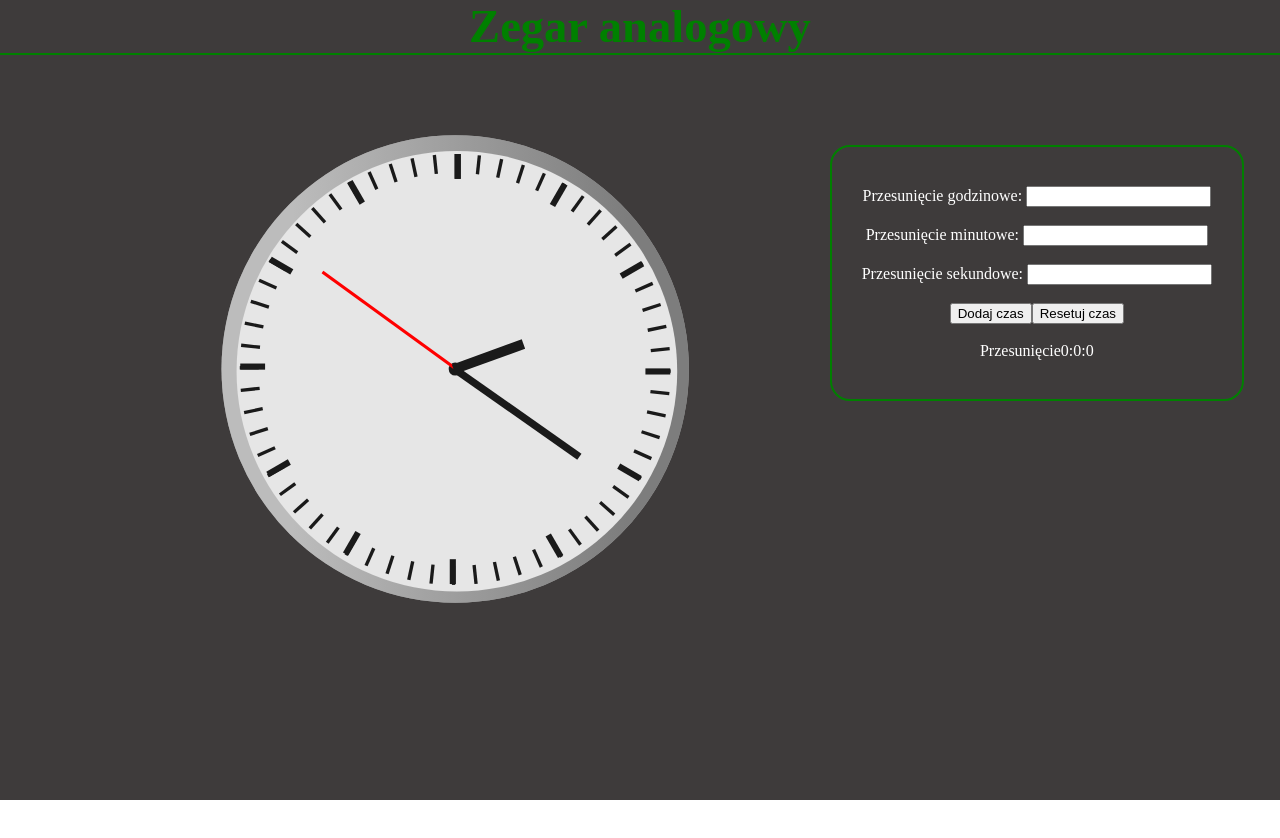
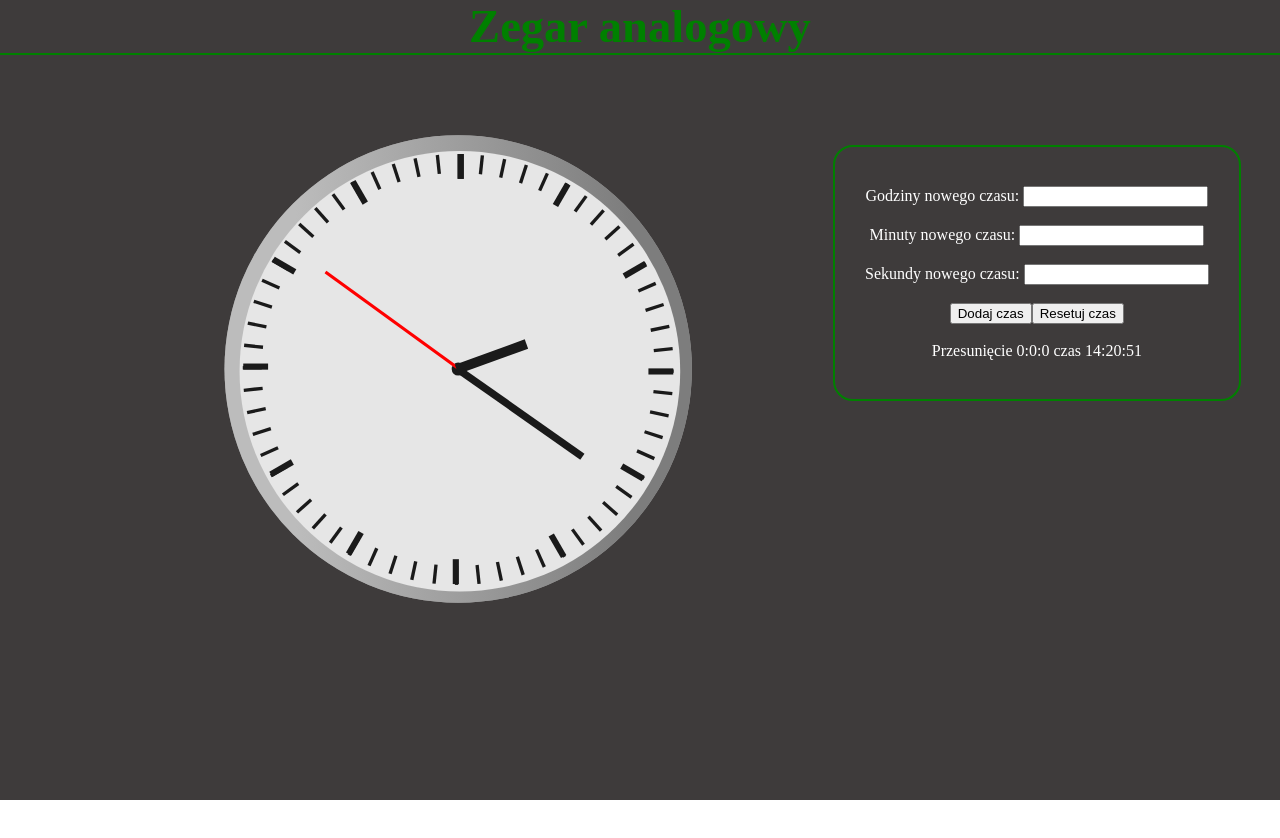
Before and after one commit to Kamci0/clock_jsx, a React (Create React App) app in the folder zegar/: page / in a window 1280 px wide. Shown: the top 838 px of the page. Built offline with nearby package versions, Linux system fonts and the light colour scheme.

Commit message:
Gotowe mam nadzieje

```diff
--- a/zegar/src/App.jsx
+++ b/zegar/src/App.jsx
@@ -1,198 +1,230 @@
 import React from "react";
 import Zegar from "./Zegar";
-import './style.css';
+import "./style.css";
 
-class App extends React.Component{
-    constructor(){
+class App extends React.Component {
+  constructor() {
     super();
-        this.state={
-            Czas:{
+    this.state = {
+      Czas: {
         godzina: -1,
         minuta: -1,
         sekunda: -1
       },
-            Czas_shift:{
+      Czas_shift: {
         godzina: 0,
         minuta: 0,
         sekunda: 0
       },
       zmiana: false
-        }
-        this.componentDidMount = this.componentDidMount.bind(this);
-        this.componentWillMount = this.componentWillMount.bind(this);
-        this.shouldComponentUpdate = this.shouldComponentUpdate.bind(this);
-        this.componentDidUpdate = this.componentDidUpdate.bind(this);
+    };
+
     this.handle_click = this.handle_click.bind(this);
-        this.componentWillUnmount = this.componentWillUnmount.bind(this);
     this.handle_reset = this.handle_reset.bind(this);
     this.odswierzanie = this.odswierzanie.bind(this);
   }
 
-
-    handle_reset(){
-        this.setState({zmiana: false})
-        this.setState(()=>({
-            Czas_shift:{
+  handle_reset() {
+    this.setState({ zmiana: false });
+    this.setState(
+      {
+        Czas_shift: {
           godzina: 0,
           minuta: 0,
           sekunda: 0
         }
-        }),()=>(localStorage.setItem('czas_shift', JSON.stringify(this.state.Czas_shift))));
+      },
+      () => localStorage.setItem("czas_shift", JSON.stringify(this.state.Czas_shift))
+    );
   }
 
-    handle_click(){
-        let h = document.getElementById('hours').value;
-        let m = document.getElementById('minutes').value;
-        let s = document.getElementById('seconds').value;
+  handle_click() {
+    let h = document.getElementById("hours").value;
+    let m = document.getElementById("minutes").value;
+    let s = document.getElementById("seconds").value;
 
-        if(h>24){
-            h=0;
+    if (h > 24) {
+      h = 0;
     }
 
-        if(m>60){
-            m=0;
+    if (m > 60) {
+      m = 0;
     }
 
-        if(s>60){
-            s=0;
+    if (s > 60) {
+      s = 0;
     }
 
+    var temp_time = {
+      godzina: Number(h),
+      minuta: Number(m),
+      sekunda: Number(s)
+    };
 
-        this.setState(()=>({
-            Czas_shift:{
-                godzina: Number(this.state.Czas_shift.godzina) + Number(h),
-                minuta: Number(this.state.Czas_shift.minuta) + Number(m),
-                sekunda: Number(this.state.Czas_shift.sekunda) + Number(s)
+    // Obecny czas
+    var currentTime = new Date();
+    var currentHours = currentTime.getHours();
+    var currentMinutes = currentTime.getMinutes();
+    var currentSeconds = currentTime.getSeconds();
+
+    // Różnica czasu
+    var diffHours = temp_time.godzina - currentHours;
+    var diffMinutes = temp_time.minuta - currentMinutes;
+    var diffSeconds = temp_time.sekunda - currentSeconds;
+
+    if (diffMinutes < 0) {
+      diffHours -= 1;
+      diffMinutes += 60;
     }
-        }), ()=>(localStorage.setItem('czas_shift', JSON.stringify(this.state.Czas_shift))));
 
+    if (diffSeconds < 0) {
+      diffMinutes -= 1;
+      diffSeconds += 60;
+    }
+
+    // Ustawienie stanu Czas_shift na różnicę czasu
+    this.setState(
+      prevState => ({
+        Czas_shift: {
+          godzina: diffHours,
+          minuta: diffMinutes,
+          sekunda: diffSeconds
+        }
+      }),
+      () => {
+        localStorage.setItem("czas_shift", JSON.stringify(this.state.Czas_shift));
+      }
+    );
+
+    this.setState(prevState => ({
+      Czas: {
+        godzina: prevState.Czas.godzina + diffHours,
+        minuta: prevState.Czas.minuta + diffMinutes,
+        sekunda: prevState.Czas.sekunda + diffSeconds
+      }
+    }));
+
+    this.setState({ zmiana: true });
+
+    document.querySelectorAll("input").forEach(element => {
+      element.value = "";
+    });
+  }
+
+  odswierzanie() {
+    if (!this.state.zmiana) {
       this.setState({
         Czas: {
-              godzina: this.state.Czas.godzina + Number(this.state.Czas_shift.godzina),
-              minuta: this.state.Czas.minuta + Number(this.state.Czas_shift.minuta),
-              sekunda: this.state.Czas.sekunda + Number(this.state.Czas_shift.sekunda),
-            }
-        });
-
-        this.setState({zmiana: true})
-
-        document.querySelectorAll('input').forEach(element=>{
-            element.value = ""
-        })
-    }
-
-    //montowanie
-    componentWillMount(){
-        console.log("componentWillMount");
-    }
-
-    odswierzanie(){
-        if(!this.state.zmiana){
-            this.setState({
-                Czas:{
           godzina: new Date().getHours(),
           minuta: new Date().getMinutes(),
           sekunda: new Date().getSeconds()
         }
       });
-        }else{
+    } else {
+      var shiftedSeconds = new Date().getSeconds() + Number(this.state.Czas_shift.sekunda);
+      var shiftedMinutes = new Date().getMinutes() + Number(this.state.Czas_shift.minuta);
+      var shiftedHours = new Date().getHours() + Number(this.state.Czas_shift.godzina);
+
+      if (shiftedSeconds >= 60) {
+        shiftedMinutes += Math.floor(shiftedSeconds / 60);
+        shiftedSeconds %= 60;
+      }
+
+      if (shiftedMinutes >= 60) {
+        shiftedHours += Math.floor(shiftedMinutes / 60);
+        shiftedMinutes %= 60;
+      }
+
+      if (shiftedHours >= 24) {
+        shiftedHours %= 24;
+      }
+
       this.setState({
-                Czas:{
-                    godzina: new Date().getHours()+ Number(this.state.Czas_shift.godzina),
-                    minuta: new Date().getMinutes()+ Number(this.state.Czas_shift.minuta),
-                    sekunda: new Date().getSeconds()+ Number(this.state.Czas_shift.sekunda)
+        Czas: {
+          godzina: shiftedHours,
+          minuta: shiftedMinutes,
+          sekunda: shiftedSeconds
         }
       });
     }
   }
 
-    componentDidMount(){
-        console.log("componentDidMount");
-        const shift = JSON.parse(localStorage.getItem("czas_shift")) || {godzina: 0, minuta: 0, sekunda: 0};
+  componentDidMount() {
+    const shift = JSON.parse(localStorage.getItem("czas_shift")) || {
+      godzina: 0,
+      minuta: 0,
+      sekunda: 0
+    };
 
-        console.log(shift)
-
-
-
-        if(shift.minuta >= 60 ){
-            shift.godzina+=1;
-            shift.minuta-=60;
+    if (shift.minuta >= 60) {
+      shift.godzina += Math.floor(shift.minuta / 60);
+      shift.minuta %= 60;
     }
 
-        if(shift.sekunda >= 60){
-            shift.minuta+=1;
-            shift.sekunda-=60;
+    if (shift.sekunda >= 60) {
+      shift.minuta += Math.floor(shift.sekunda / 60);
+      shift.sekunda %= 60;
     }
 
-        this.setState(()=>({
-            Czas_shift:{
+    if (shift.godzina >= 24) {
+      shift.godzina %= 24;
+    }
+
+    this.setState(
+      {
+        Czas_shift: {
           godzina: shift.godzina,
           minuta: shift.minuta,
           sekunda: shift.sekunda
         }
-        }))
-
-
-
-        if(shift.godzina != 0 || shift.minuta != 0 || shift.sekunda != 0){
-            this.setState({zmiana: true})
+      },
+      () => {
+        if (shift.godzina !== 0 || shift.minuta !== 0 || shift.sekunda !== 0) {
+          this.setState({ zmiana: true });
           this.setState({
             Czas: {
               godzina: new Date().getHours() + Number(this.state.Czas_shift.godzina),
               minuta: new Date().getMinutes() + Number(this.state.Czas_shift.minuta),
-                  sekunda: new Date().getSeconds() + Number(this.state.Czas_shift.sekunda),
+              sekunda: new Date().getSeconds() + Number(this.state.Czas_shift.sekunda)
             }
           });
-            console.log("zmiana")
-        }else{
+        } else {
           this.setState({
-                Czas:{
+            Czas: {
               godzina: new Date().getHours(),
               minuta: new Date().getMinutes(),
               sekunda: new Date().getSeconds()
-            }})
+            }
+          });
         }
 
         setInterval(this.odswierzanie, 1000);
       }
-
-    //aktualizacja
-
-    shouldComponentUpdate(){
-        console.log("shouldComponentUpdate");
-        return true;
+    );
   }
 
-    componentDidUpdate(){
-        console.log("ComponentDidUpdate");
-        localStorage.setItem('czas_shift', JSON.stringify(this.state.Czas_shift));
-    }
-
-    //odmontowywanie
-
-    componentWillUnmount(){
-        console.log("componentWillUnmount")
+  componentWillUnmount() {
     clearInterval(this.odswierzanie);
   }
 
-    render(){
-        return(
+  render() {
+    return (
       <div className="wrapper">
         <h1>Zegar analogowy</h1>
 
         <div className="content">
-                <Zegar godziny_r={this.state.Czas.godzina} minuty_r={this.state.Czas.minuta} sekundy_r={this.state.Czas.sekunda}/>
+          <Zegar godziny_r={this.state.Czas.godzina} minuty_r={this.state.Czas.minuta} sekundy_r={this.state.Czas.sekunda} />
           <div className="inputs">
             <div>
-                        <label htmlFor="hours">Przesunięcie godzinowe: </label>
+              <label htmlFor="hours">Godziny nowego czasu: </label>
               <input type="number" name="hours" id="hours" />
             </div>
             <div>
-                        <label htmlFor="minutes">Przesunięcie minutowe: </label>
+              <label htmlFor="minutes">Minuty nowego czasu: </label>
               <input type="number" name="minutes" id="minutes" />
             </div>
             <div>
-                        <label htmlFor="seconds">Przesunięcie sekundowe: </label>
+              <label htmlFor="seconds">Sekundy nowego czasu: </label>
               <input type="number" name="seconds" id="seconds" />
             </div>
             <div>
@@ -200,17 +232,12 @@ class App extends React.Component{
               <button onClick={this.handle_reset}>Resetuj czas</button>
             </div>
             <div>
-                        Przesunięcie
-                        {this.state.Czas_shift.godzina}:
-                        {this.state.Czas_shift.minuta}:
-                        {this.state.Czas_shift.sekunda}
+              Przesunięcie {this.state.Czas_shift.godzina}:{this.state.Czas_shift.minuta}:{this.state.Czas_shift.sekunda} czas {this.state.Czas.godzina}:{this.state.Czas.minuta}:{this.state.Czas.sekunda}
             </div>
           </div>
         </div>
-
-
       </div>
-        )
+    );
   }
 }
 
```
Lines whose indentation alone changed are shown as unchanged.
